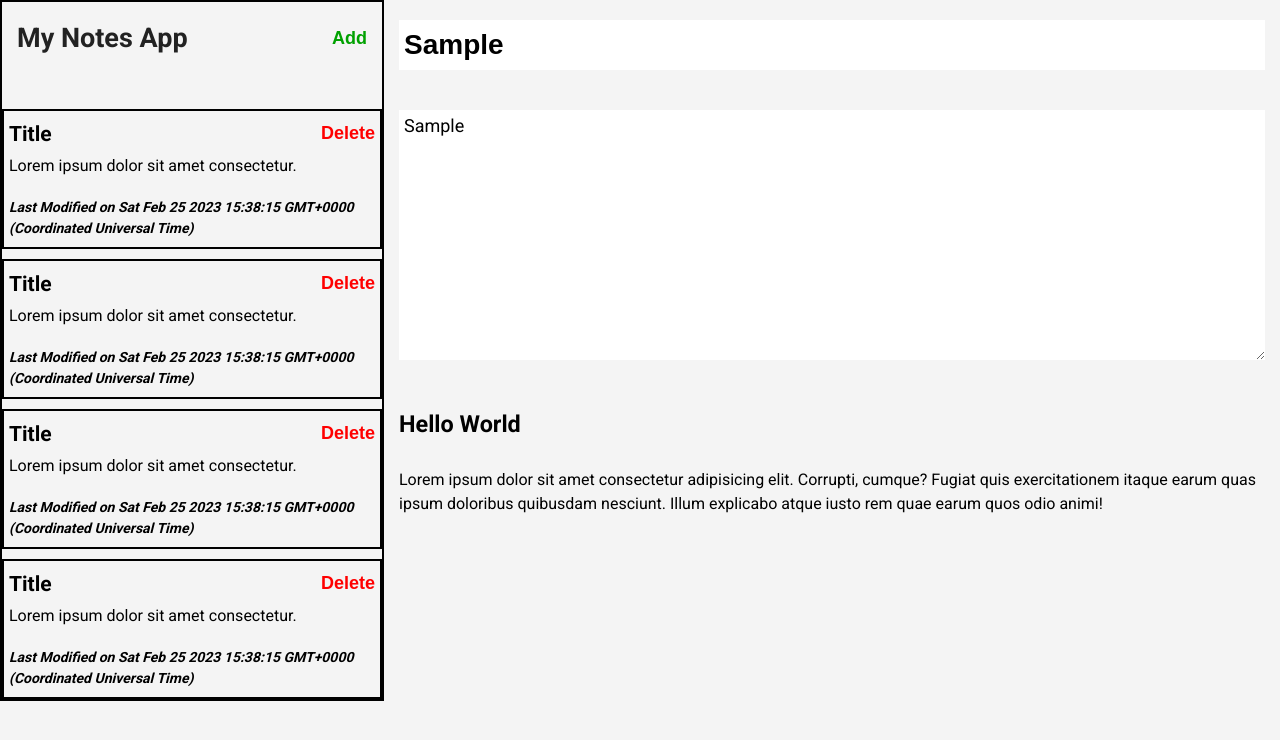
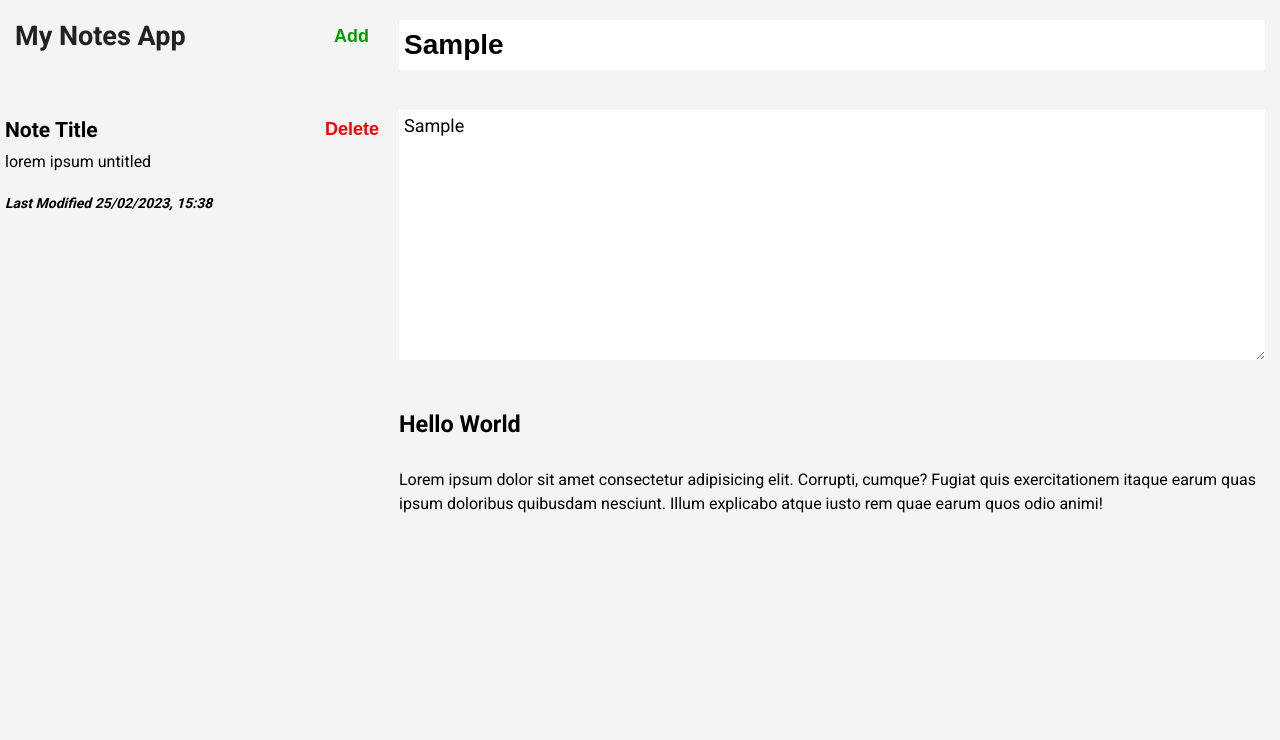
Before and after one commit to Prospertech-github/Notes-App, a React (Create React App) app: page / in a window 1280 px wide. Both pictures are taken after typing "Sample", "Sample" into the empty fields and a click on the button "Add". Shown: the top 740 px of the page. Built offline with nearby package versions, Linux system fonts and the light colour scheme.

Commit message:
Feat: Completed Add Note and Delete Note functionalities

```diff
--- a/package.json
+++ b/package.json
@@ -9,6 +9,7 @@
     "react": "^18.2.0",
     "react-dom": "^18.2.0",
     "react-scripts": "5.0.1",
+    "react-uuid": "^2.0.0",
     "web-vitals": "^2.1.0"
   },
   "scripts": {
--- a/src/App.js
+++ b/src/App.js
@@ -1,13 +1,34 @@
 import { useState } from 'react';
+import uuid from 'react-uuid';
 import './App.css';
 import Main from './components/Main';
 import NotesContainer from './components/NotesContainer';
 
 function App() {
-	const [notes, setNotes] = useState([1, 2, 4, 3]);
+	const [notes, setNotes] = useState([]);
+
+	const addNote = () => {
+		const newNote = {
+			id: uuid(),
+			title: 'Note Title',
+			body: 'lorem ipsum untitled',
+			modifiedDate: Date.now(),
+		};
+
+		setNotes([newNote, ...notes]);
+	};
+
+  const deleteNote = (noteId) => {
+    setNotes(notes.filter(({ id }) => id !== noteId));
+  };
+
 	return (
 		<div className="App">
-			<NotesContainer notes={notes} />
+			<NotesContainer
+				notes={notes}
+				onAddNote={addNote}
+				onDeleteNote={deleteNote}
+			/>
 			<Main />
 		</div>
 	);
--- a/src/components/NotesContainer.jsx
+++ b/src/components/NotesContainer.jsx
@@ -1,35 +1,41 @@
 import React from 'react';
 import styles from './NotesContainer.module.css';
 
-const NotesContainer = ({ notes }) => {
+const NotesContainer = ({ notes, onAddNote, onDeleteNote }) => {
 	return (
 		<div className={styles.notesContainer}>
 			<div className={styles.header}>
 				<h2> My Notes App </h2>
 
-				<button> Add </button>
+				<button onClick={onAddNote}> Add </button>
 			</div>
 
 			<div className={styles.notesHolder}>
 				{notes.map(note => {
 					return (
-						<div className={styles.note}>
+						<div className={styles.note} key={note.id}>
 							<div className={styles.noteHeader}>
-								<h3> Title </h3>
-								<button className={styles.btnDelete}>
+								<h3> {note.title} </h3>
+								<button
+									className={styles.btnDelete}
+									onClick={(e) => onDeleteNote(note.id)}
+								>
 									{' '}
 									Delete{' '}
 								</button>
 							</div>
 
-							<p className={styles.noteDetails}>
-								{' '}
-								Lorem ipsum dolor sit amet consectetur.
-							</p>
+							<p className={styles.noteDetails}>{note.body}</p>
 
 							<small className={styles.noteMeta}>
-								{' '}
-								Last Modified on {Date()}{' '}
+								Last Modified{' '}
+								{new Date(note.modifiedDate).toLocaleDateString(
+									'en-GB',
+									{
+										hour: '2-digit',
+										minute: '2-digit',
+									}
+								)}
 							</small>
 						</div>
 					);
--- a/src/components/NotesContainer.module.css
+++ b/src/components/NotesContainer.module.css
@@ -2,7 +2,6 @@
 	width: 30%;
 	font-size: 1.8rem;
 	height: 100%;
-	border: 2px solid;
 }
 
 .header {
@@ -29,7 +28,6 @@ button {
 	gap: 1rem;
 }
 .note {
-	border: 2px solid;
 	padding: 1rem 0.5rem;
 }
 .note:hover {
```
Also changed, not shown: 2 other files (tests, documents, lock files or other folders).
